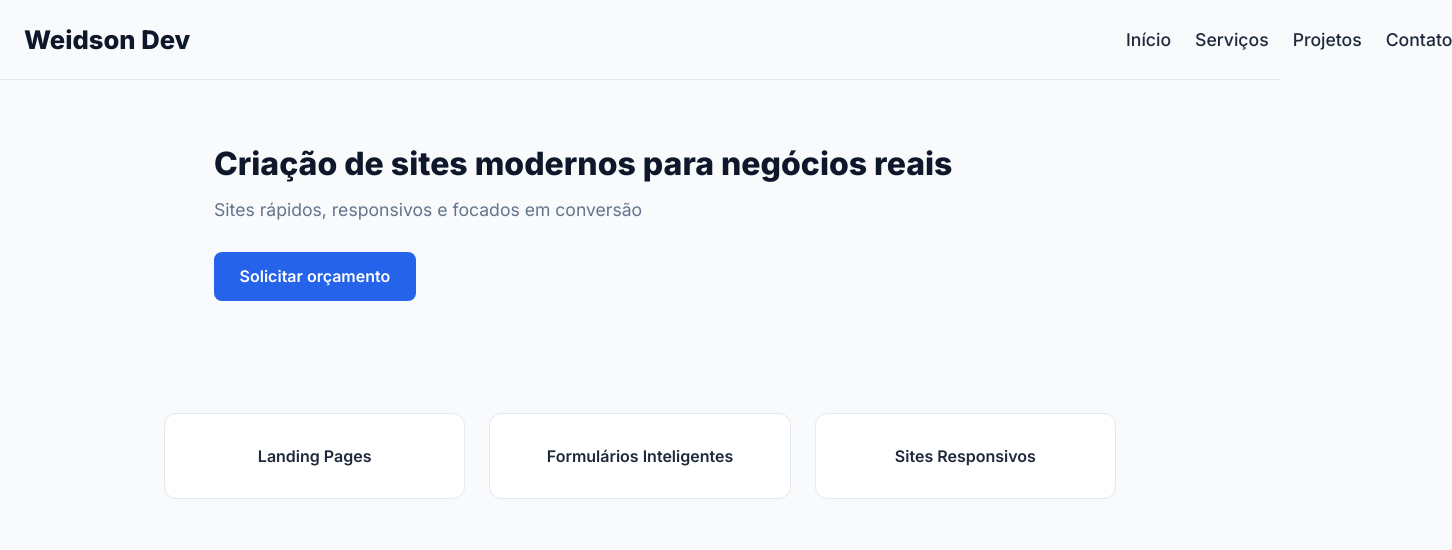
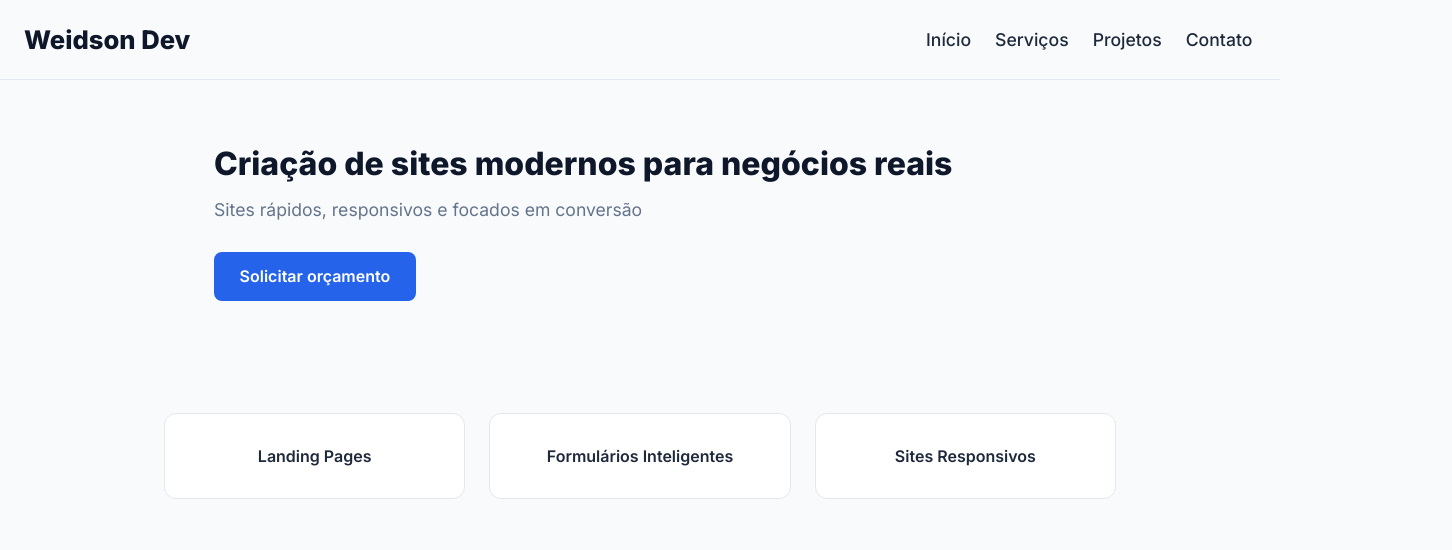
Before and after one commit to Weidson21/weidson-dev, a plain HTML site: page index.html in a window 1280 px wide. Shown: the whole page, 1452 px wide, since content can reach past the window. Drawn offline with Linux system fonts and the light colour scheme.

Commit message:
atualização final

```diff
--- a/estilos/pagina-incial.css
+++ b/estilos/pagina-incial.css
@@ -211,6 +211,7 @@ nav a:hover {
     display: block;
     border: none;
     background: none;
+    margin-right: 300px;
   }
 
   nav ul {
@@ -230,3 +231,9 @@ nav a:hover {
     margin: auto;
   }
 }
+
+@media screen and (min-width: 1280px){
+  nav{
+    margin-right: 200px;
+  }
+}
```
